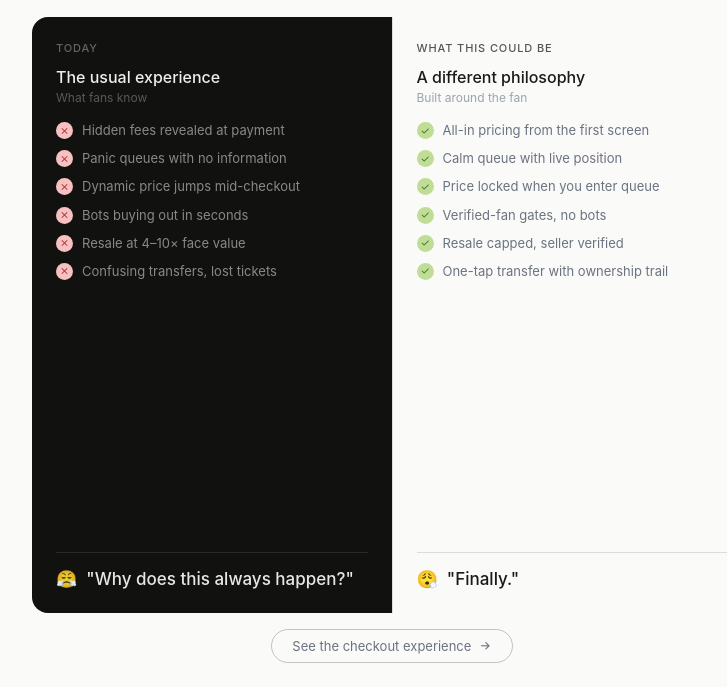
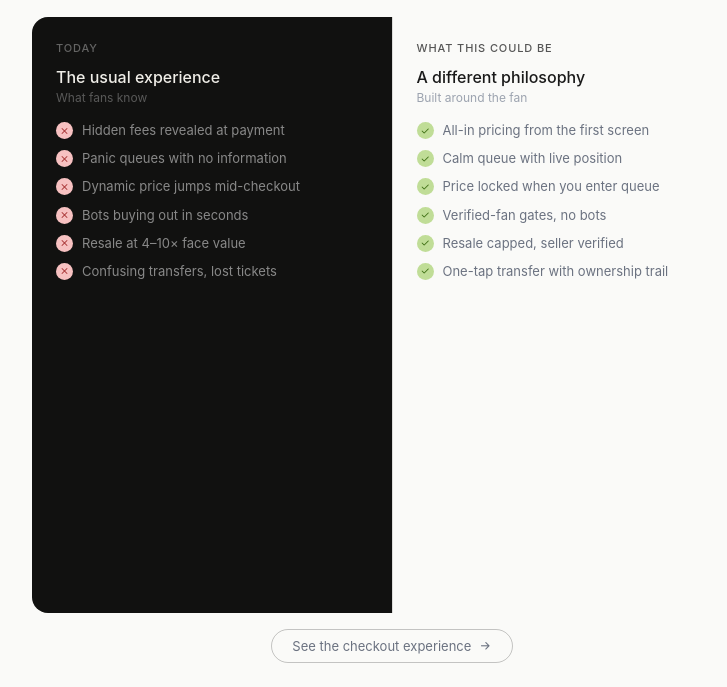
Before and after one commit to askmighty-ai/fair-ticket-prototype, a website: page index.html in a window 1280 px wide. Shown: the part 113-800 px from the top of the page, without its empty margins (248-975 px from the left). Drawn offline with Linux system fonts and the light colour scheme.

Commit message:
Remove feeling lines from contrast screen

```diff
--- a/index.html
+++ b/index.html
@@ -487,7 +487,6 @@
           <div class="contrast-item"><div class="ci-icon ci-bad"><i class="ti ti-x" aria-hidden="true"></i></div><div>Resale at 4–10× face value</div></div>
           <div class="contrast-item"><div class="ci-icon ci-bad"><i class="ti ti-x" aria-hidden="true"></i></div><div>Confusing transfers, lost tickets</div></div>
         </div>
-        <div class="feeling">😤&nbsp; "Why does this always happen?"</div>
       </div>
       <div class="contrast-col">
         <div class="contrast-label">What this could be</div>
@@ -501,7 +500,6 @@
           <div class="contrast-item"><div class="ci-icon ci-good"><i class="ti ti-check" aria-hidden="true"></i></div><div>Resale capped, seller verified</div></div>
           <div class="contrast-item"><div class="ci-icon ci-good"><i class="ti ti-check" aria-hidden="true"></i></div><div>One-tap transfer with ownership trail</div></div>
         </div>
-        <div class="feeling">😮‍💨&nbsp; "Finally."</div>
       </div>
     </div>
     <div class="cta-row">
```
